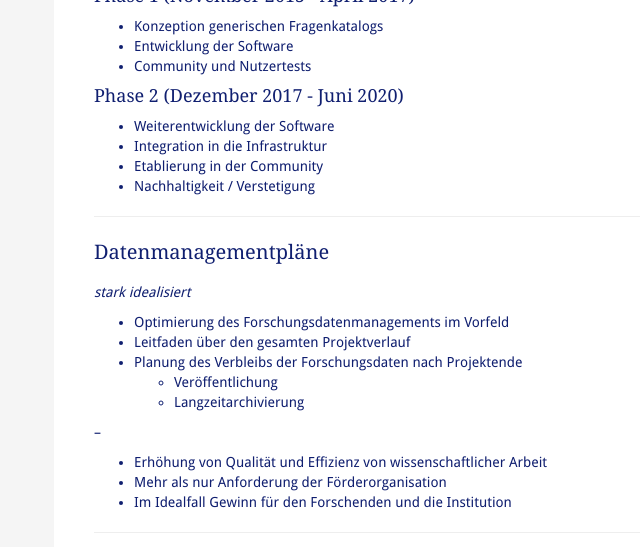
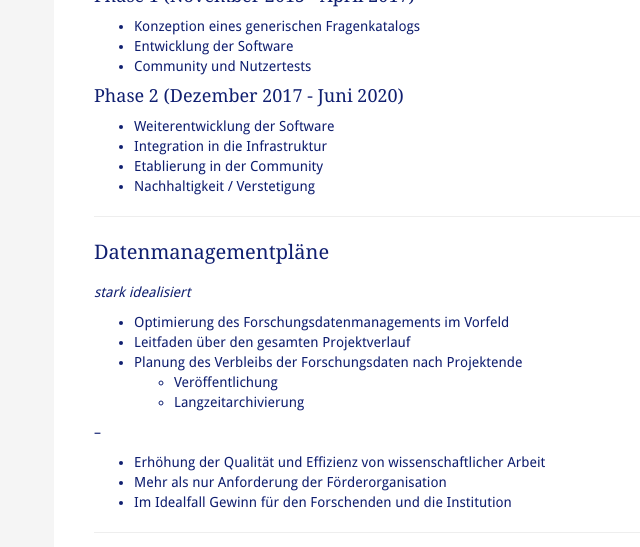
Before and after one commit to rdmorganiser/rdmorganiser.github.io, a Jekyll site: the page built from slides/talk.md, in a window 1280 px wide and 900 px high, scrolled down 874 px, cut to the strip 242-799 px from the top of the window. Shown: the top 547 px of the strip, without its empty margins (156-796 px from the left). Built offline with Jekyll 4.4.1, drawn with Linux system fonts in a browser that asks for light colours; our own code applies the rules of GitHub Pages for plain Markdown files; some of the changed text lies outside the part shown.

Commit message:
typos etc

```diff
--- a/slides/talk.md
+++ b/slides/talk.md
@@ -146,7 +146,7 @@
 
 #### Phase 1 (November 2015 - April 2017)
 
-* Konzeption generischen Fragenkatalogs
+* Konzeption eines generischen Fragenkatalogs
 * Entwicklung der Software
 * Community und Nutzertests
 
@@ -171,7 +171,7 @@
   * Langzeitarchivierung
 
 --
-* Erhöhung von Qualität und Effizienz von wissenschaftlicher Arbeit
+* Erhöhung der Qualität und Effizienz von wissenschaftlicher Arbeit
 * Mehr als nur Anforderung der Förderorganisation
 * Im Idealfall Gewinn für den Forschenden und die Institution
 
```
Also changed, not shown: other parts of slides/talk.md (+4 -4 lines).
